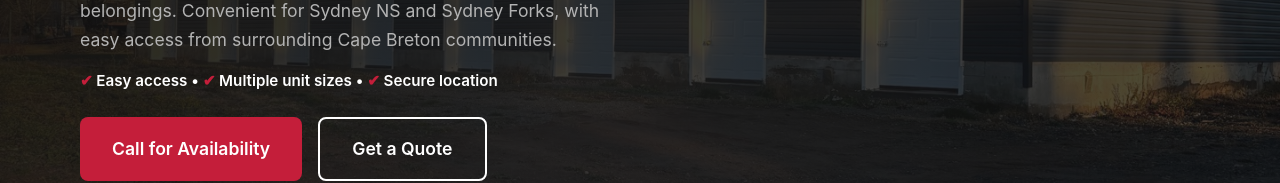
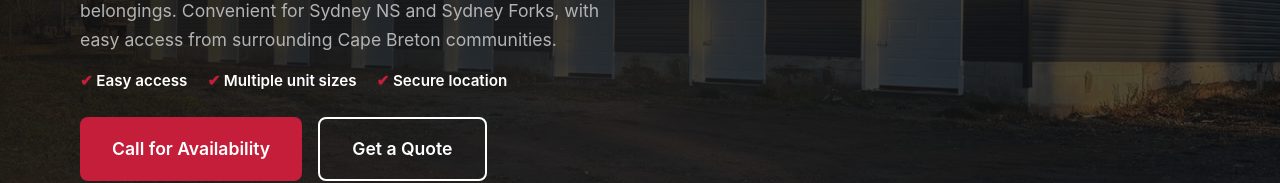
Before and after one commit to lzappo/sydneyforksstorage, a React (Vite) app: page / in a window 1280 px wide. Shown: the part 305-488 px from the top of the page. Built offline with nearby package versions, Linux system fonts and the light colour scheme; no server answers.

Commit message:
trust bar fixed

```diff
--- a/src/sections/Hero/index.jsx
+++ b/src/sections/Hero/index.jsx
@@ -22,15 +22,7 @@ export default function Hero() {
         </p>
         <p className="hero__trust" aria-label="Key benefits">
           <span className="hero__trust-item">Easy access</span>
-          <span className="hero__trust-sep" aria-hidden="true">
-            {" "}
-            •{" "}
-          </span>
           <span className="hero__trust-item">Multiple unit sizes</span>
-          <span className="hero__trust-sep" aria-hidden="true">
-            {" "}
-            •{" "}
-          </span>
           <span className="hero__trust-item">Secure location</span>
         </p>
         <div className="hero__ctas">
--- a/src/styles.css
+++ b/src/styles.css
@@ -436,6 +436,10 @@ button {
     margin-right: auto;
   }
 
+  .hero__trust {
+    justify-content: center;
+  }
+
   .hero__ctas {
     justify-content: center;
   }
@@ -457,6 +461,10 @@ button {
 }
 
 .hero__trust {
+  display: flex;
+  flex-wrap: wrap;
+  align-items: center;
+  gap: 0.75rem 1.25rem;
   margin: 0 0 1.5rem;
   font-size: 0.95rem;
   font-weight: 600;
```
